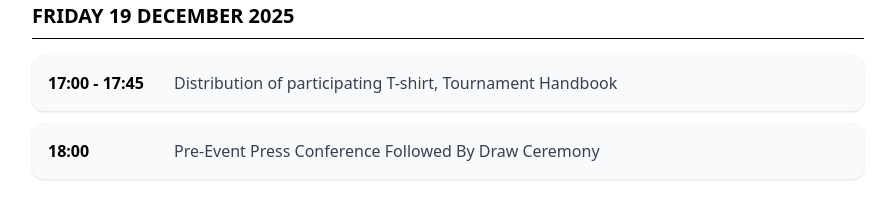
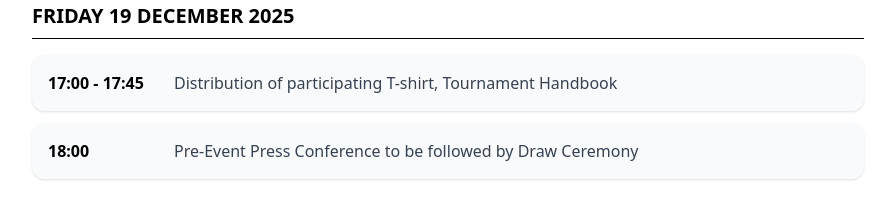
Before and after one commit to Shivanshu666/Tennis-, a React (Vite) app in the folder Client/: page / in a window 1280 px wide. Shown: the part 4080-4304 px from the top of the page, without its empty margins (192-1087 px from the left). Built offline with nearby package versions, Linux system fonts and the light colour scheme.

Commit message:
Seplling check

```diff
--- a/Client/src/components/Home.jsx
+++ b/Client/src/components/Home.jsx
@@ -211,7 +211,7 @@ const Home = () => {
       date: "FRIDAY 19 DECEMBER 2025",
       items: [
         { time: "17:00 - 17:45", event: "Distribution of participating T-shirt, Tournament Handbook" },
-        { time: "18:00", event: "Pre-Event Press Conference Followed By Draw Ceremony" },
+        { time: "18:00", event: "Pre-Event Press Conference to be followed by Draw Ceremony" },
 
       ],
     },
@@ -1326,8 +1326,6 @@ const Home = () => {
           </div>
         )}
 
-
-
         {/* Contact Section */}
         <section id="contact" className="py-6 md:py-10 bg-gradient-to-br from-gray-50 to-blue-50">
           <div className="max-w-6xl mx-auto px-4 sm:px-6 lg:px-8">
```
